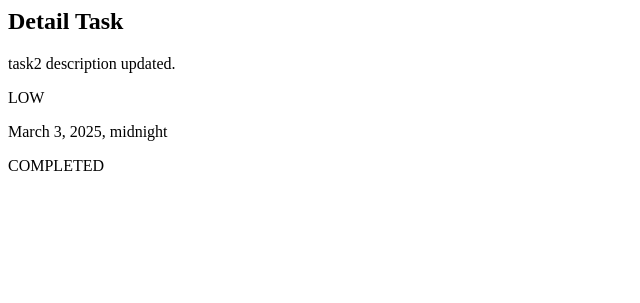
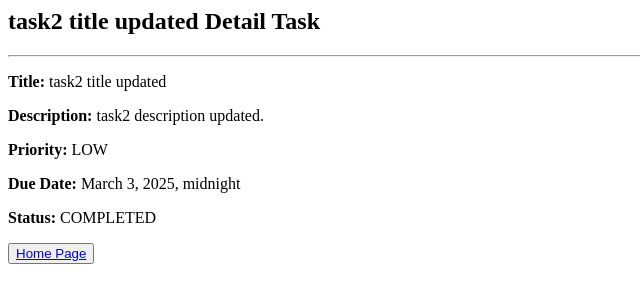
Before and after one commit to johnmark287/task-management-project, a Django app: page /tasks/2/detail/ in a window 1280 px wide. Shown: the top 303 px of the page, without its empty margins (0-640 px from the left). Run offline with Django 5.2, Linux system fonts and the light colour scheme; a user stored in the database is signed in; data comes from the database, SQL or seed files in the repository; both versions use the stored data as it was after the commit.

Commit message:
Chore: Minor changes.

```diff
--- a/backend/tasks/templates/tasks/task_detail.html
+++ b/backend/tasks/templates/tasks/task_detail.html
@@ -1,12 +1,17 @@
 {% extends '../base.html' %}
 {% block title %}Detail{% endblock %}
-{% block header %}Detail{% endblock %}
+{% block header %}{{ task.title }} Detail{% endblock %}
 {% block content %}
 <div>
-  <p><{{ task.title }}</p>
-  <p>{{ task.description }}</p>
-  <p>{{ task.priority }}</p>
-  <p>{{ task.due_date }}</p>
-  <p>{{ task.status }}</p>
+  <hr>
+  <p><strong>Title: </strong>{{ task.title }}</p>
+  <p><strong>Description: </strong>{{ task.description }}</p>
+  <p><strong>Priority: </strong>{{ task.priority }}</p>
+  <p><strong>Due Date: </strong>{{ task.due_date }}</p>
+  <p><strong>Status: </strong>{{ task.status }}</p>
+
+  <button>
+    <a href="{% url 'tasks:list-tasks' %}">Home Page</a>
+  </button>
 </div>
 {% endblock %}
--- a/backend/tasks/templates/tasks/update_task.html
+++ b/backend/tasks/templates/tasks/update_task.html
@@ -1,5 +1,5 @@
 {% extends '../base.html' %}
-{% block title %}New Task{% endblock %}
+{% block title %}Update Task{% endblock %}
 {% block content %}
 {% block header %}Update Task{% endblock %}
 	<form action="{% url 'tasks:update-task' task.pk %}" method="POST">
```
Also changed, not shown: backend/db.sqlite3.
